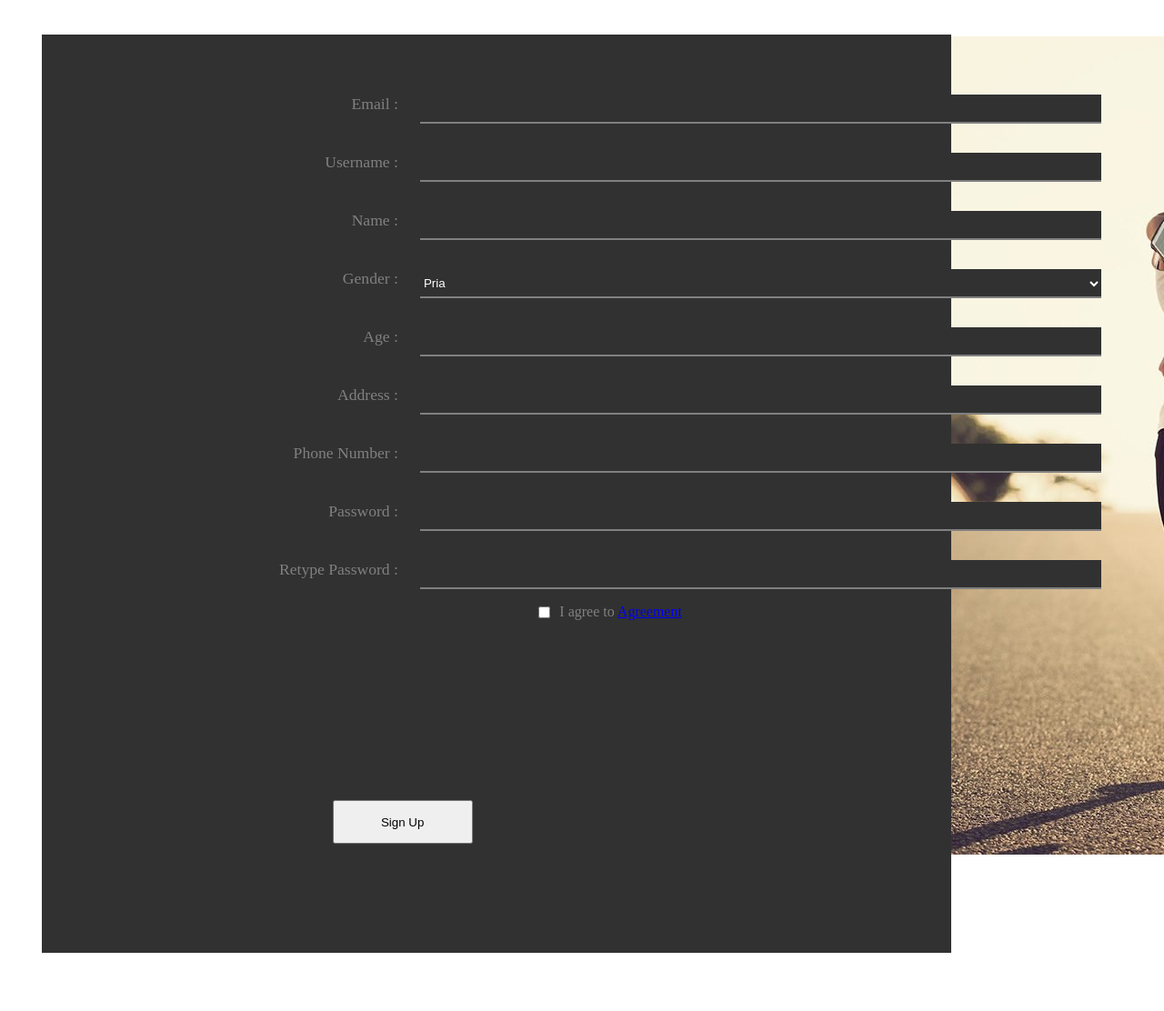
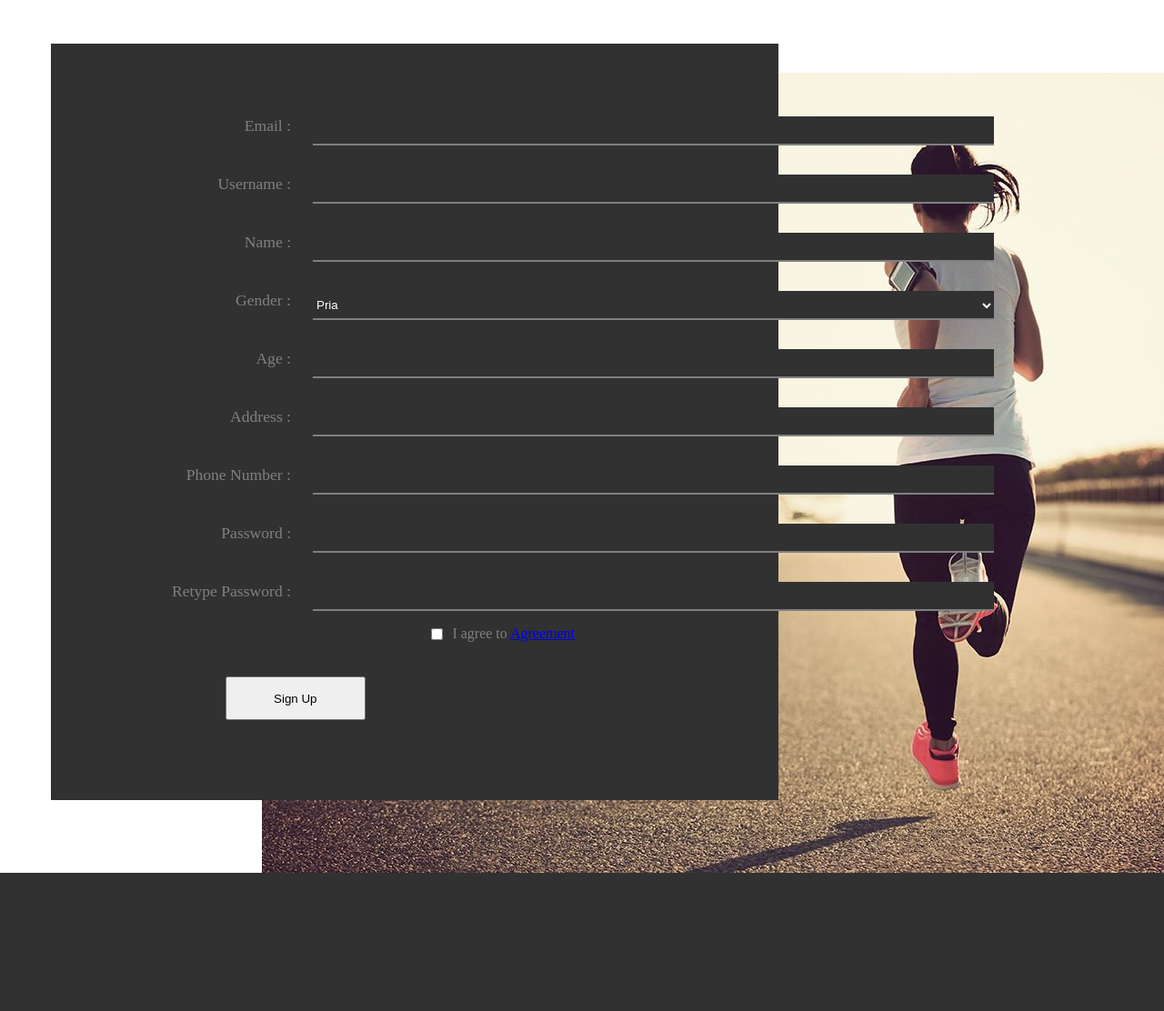
Before and after one commit to WillSoon322/VirtualMarathon, a PHP site: page /view/signup.php in a window 1280 px wide. Shown: the whole page at 91% size. After the commit the page ends 960 px from the top, so only its background shows below. Run offline with PHP 8.4, Linux system fonts and the light colour scheme; data that the repository does not hold is empty.

Commit message:
Update signup.css

```diff
--- a/view/style/signup.css
+++ b/view/style/signup.css
@@ -1,19 +1,23 @@
-.header{
-    height: 100px;
+body{
+    overflow-x: hidden;
+}
+
+header{
+    height: 50px;
 }
 
 .login_box{
     background-color: rgb(49, 49, 49);
 
-    margin-left: 3%;
-    margin-right: 35%;
-    margin-top: 3%;
-    margin-bottom: 5%;
+    margin-left: 3em;
+    margin-right: 35em;
+    margin-top: 3em;
+    margin-bottom: 5em;
 
-    padding-top: 4%;
+    padding-top: 4em;
 
-    height: 120vh;
-    width: 125vh;
+    height: 48em;
+    width: 50em;
 }
 
 .login_input_box{
@@ -21,10 +25,8 @@
 
     position: absolute;
 
-    margin-left: 10%;
-    margin-right:10% ;
 
-    height: 100vh;
+    height: 40em;
     width: 90%;
 }
 
@@ -81,10 +83,8 @@ button{
 
 .sign_up_right{
     position: absolute;
-    top: 5%;
-    left: 45%;
+    top: 5em;
+    left: 18em;
     z-index: -1;
     /* background-color: aqua; */
-    width: 70vw;
-    height: 115vh;
 }
```
